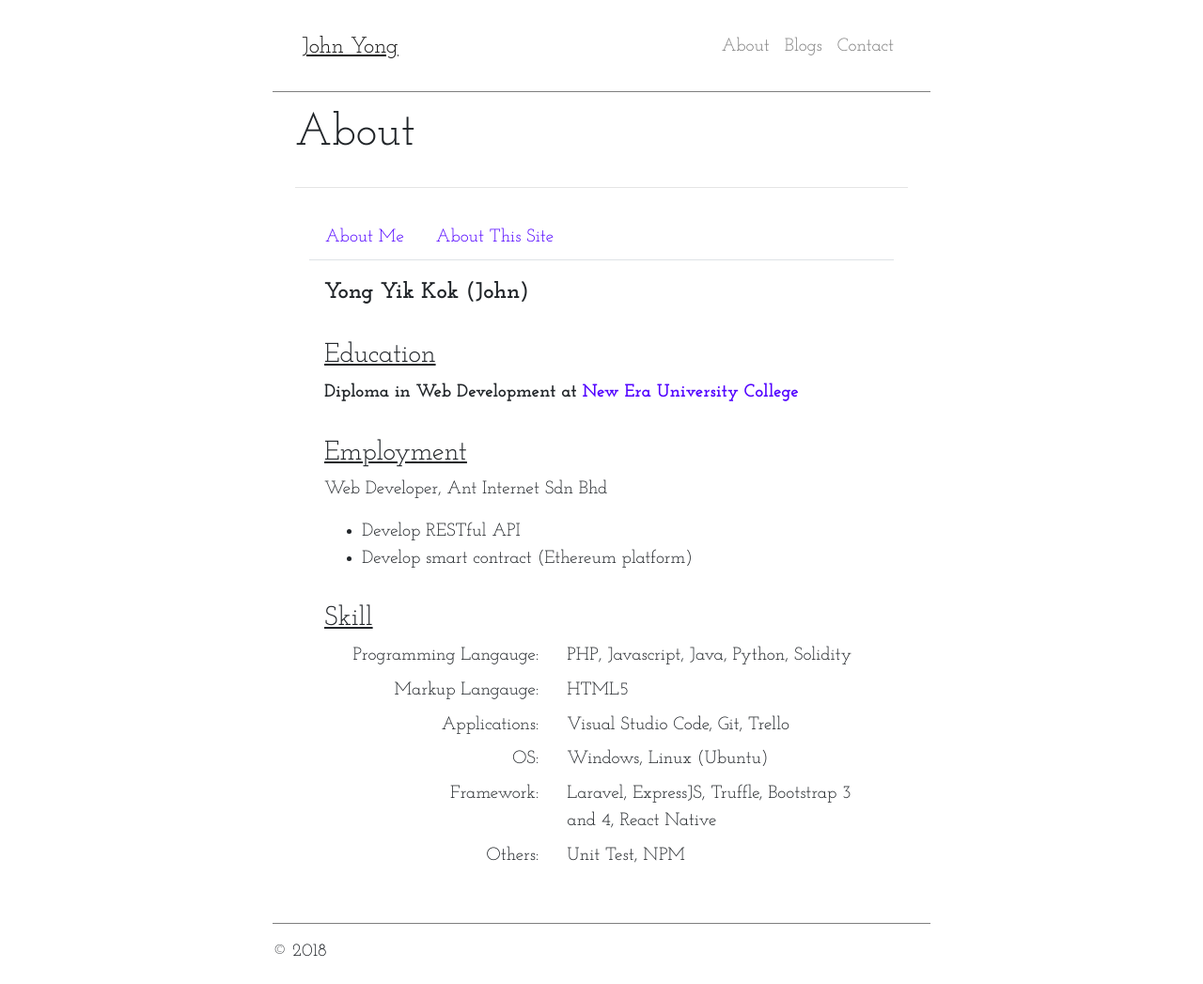
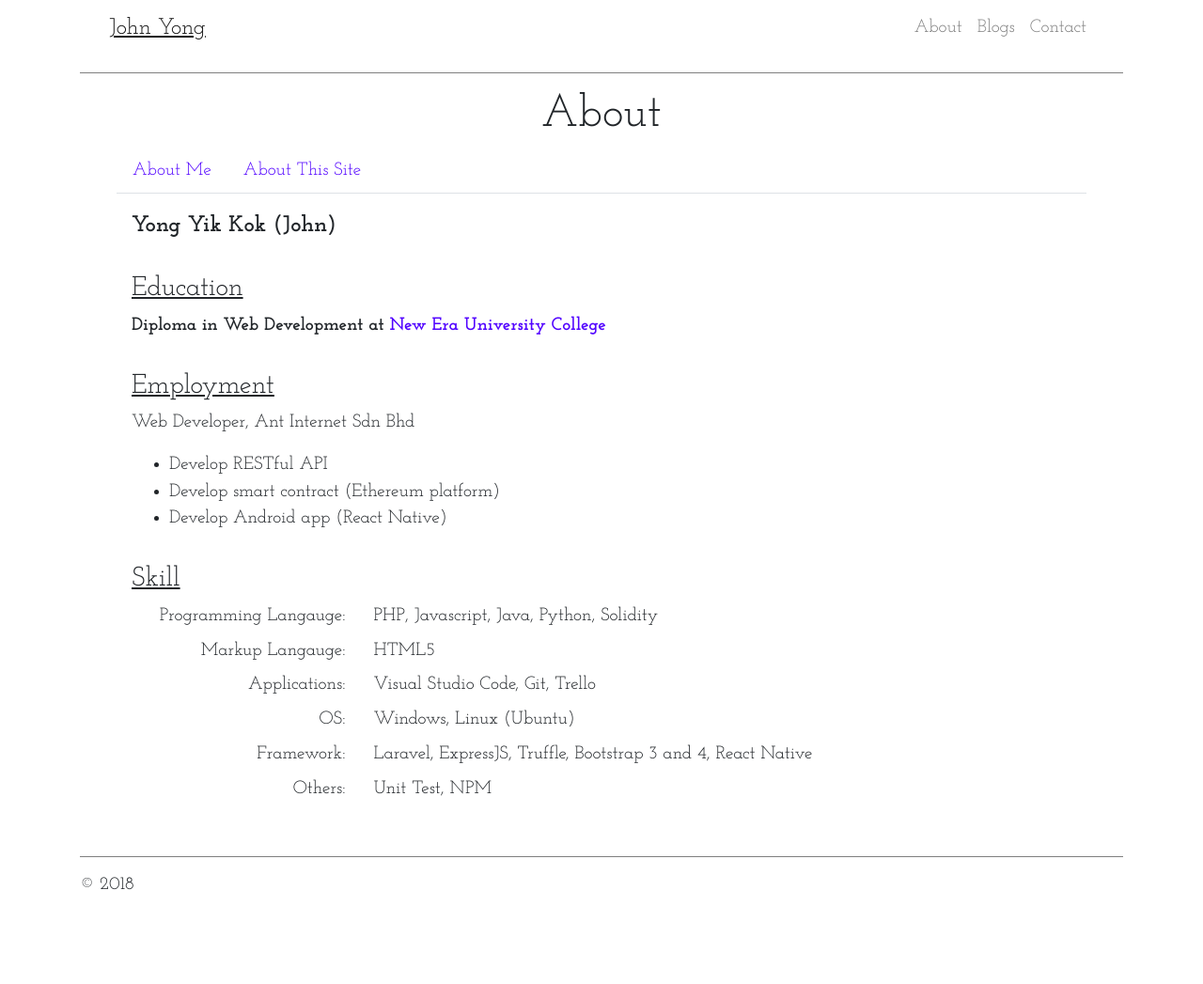
Before and after one commit to yikkok-yong/yikkok-yong.github.io, a Jekyll site: the page built from about.md, in a window 1280 px wide. Shown: the whole page at 94% size. Built offline with Jekyll 4.4.1, drawn with Linux system fonts in a browser that asks for light colours; nearby versions of some CDN libraries; after the commit the page ends 956 px from its top, so only the background shows below that.

Commit message:
Added favicon and modified UI

```diff
--- a/_includes/head.html
+++ b/_includes/head.html
@@ -4,8 +4,9 @@
   <meta name="viewport" content="width=device-width, initial-scale=1">
   {% seo %}
   <link rel="stylesheet" href="{{ "/assets/main.css" | relative_url }}">
-  <link rel="stylesheet" href="{{ "/assets/css/jumbotron-narrow.css" | relative_url }}">
+  <!-- <link rel="stylesheet" href="{{ "/assets/css/jumbotron-narrow.css" | relative_url }}"> -->
   <link rel="stylesheet" href="{{ "/assets/css/translate.css" | relative_url }}">
+  <link rel="shortcut icon" href="/assets/images/site/favicon120.ico">
   {% feed_meta %}
   {% if jekyll.environment == 'production' and site.google_analytics %}
     {% include google-analytics.html %}
--- a/_includes/personal/aboutme.html
+++ b/_includes/personal/aboutme.html
@@ -11,16 +11,17 @@
     <ul>
         <li>Develop RESTful API</li>
         <li>Develop smart contract (Ethereum platform)</li>
+        <li>Develop Android app (React Native)</li>
     </ul>
 </section>
 <section class="pb-3">
     <h4><u>Skill</u></h4>
     {% for title in site.skills_title %}
     <div class="row mb-2">
-        <div class="col-5 text-right">
+        <div class="col-3 text-right">
             {{ title }}:
         </div>
-        <div class="col-7">
+        <div class="col-9">
             {% for skill in site.my_skills %}
                 {{ skill[title] }}
             {% endfor %}
--- a/_layouts/page.html
+++ b/_layouts/page.html
@@ -4,7 +4,7 @@ layout: default
 <article class="post">
 
   <header class="header justify-content-around clearfix">
-    <h1>{{ page.title | escape }}</h1>
+    <h1 class="text-center">{{ page.title | escape }}</h1>
   </header>
 
   <div class="container">
```
Also changed, not shown: about.md (+1 -0 lines), assets/images/site/favicon120.ico (added).
